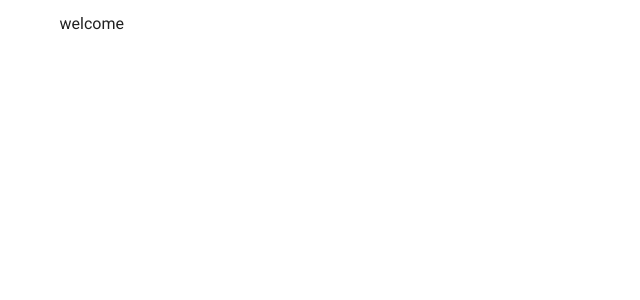
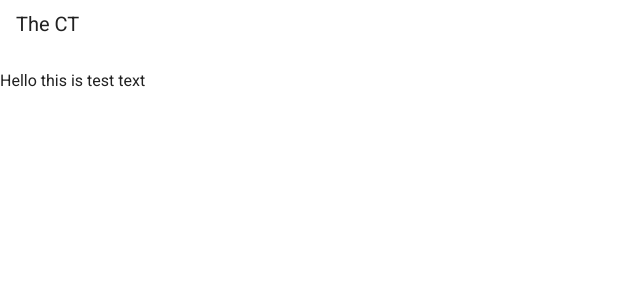
Before and after one commit to parkerdouglass/the-ct-website, a Nuxt app: page / in a window 1280 px wide. Shown: the top 300 px of the page, without its empty margins (0-640 px from the left). Built offline with nearby package versions, Linux system fonts and the light colour scheme.

Commit message:
Made some changes so github is more up-to-date

```diff
--- a/layouts/default.vue
+++ b/layouts/default.vue
@@ -1,11 +1,32 @@
 <template>
   <v-app>
-    <!-- Navigation bar goes here -->
+    <v-app-bar
+      class="navbar"
+      dense
+      elevate-on-scroll
+      flat
+      color = "white"
+    >
+      <v-app-bar-title>
+        <span class="nav-title">The CT</span>
+      </v-app-bar-title>
+    </v-app-bar>
     <v-main>
-      <v-container>
+      <v-content>
+        <!--
+          This is where the page content goes
+          specified by the <Nuxt /> tag
+        -->
         <Nuxt />
-      </v-container>
+      </v-content>
     </v-main>
     <!-- Footer goes here -->
   </v-app>
 </template>
+<!-- Below is the styling for everything in here -->
+
+<style lang="scss">
+  .v-toolbar{
+    flex: 0.1;
+  }
+</style>
--- a/pages/index.vue
+++ b/pages/index.vue
@@ -1,5 +1,3 @@
 <template>
-  <v-app>
-    <p>welcome</p>
-  </v-app>
+  <p>Hello this is test text</p>
 </template>
```
